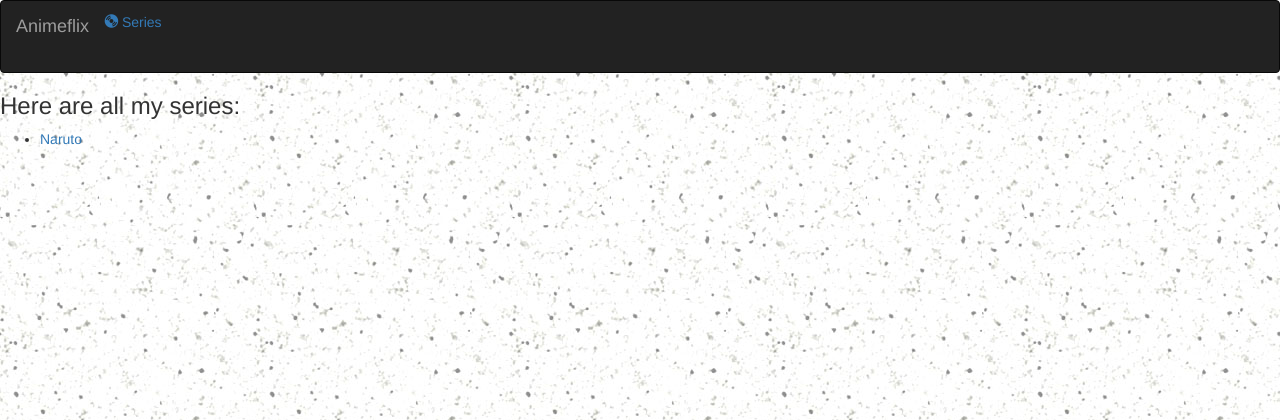
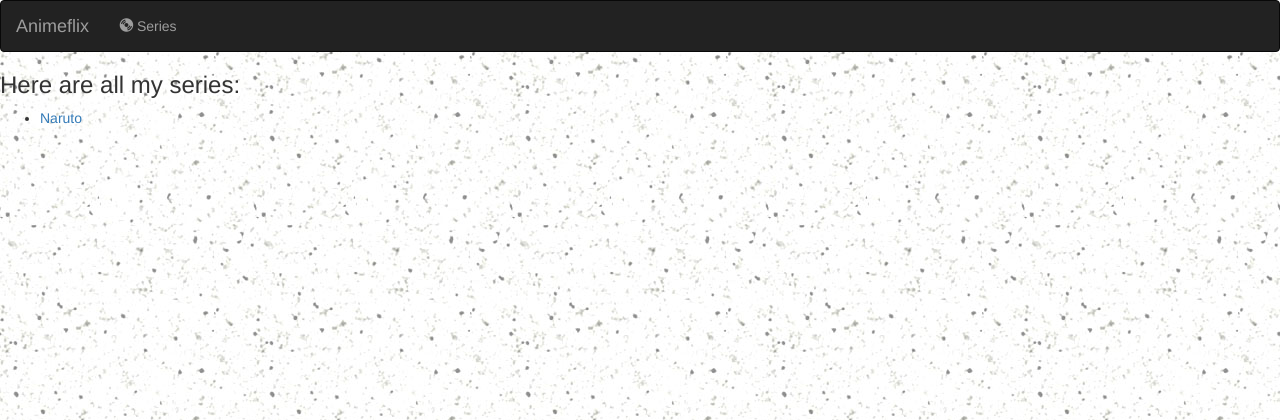
Before and after one commit to felipeuchida/animeflix, a Django app: page /video/ in a window 1280 px wide. Shown: the top 420 px of the page. Run offline with Django 3.2, Linux system fonts and the light colour scheme; data comes from the database, SQL or seed files in the repository; both versions use the stored data as it was after the commit; some libraries are stand-ins or nearby versions.

Commit message:
fixed the bug of the button of the navigated bar

```diff
--- a/video/templates/video/index.html
+++ b/video/templates/video/index.html
@@ -9,7 +9,7 @@
 
 
 <nav class="navbar navbar-inverse">
-	<div class="containder-fluid">
+	<div class="container-fluid">
 
 		<!-- header -->
 		 <div class="navbar-header">
@@ -23,7 +23,7 @@
 
 		 <!-- itens -->
 		 <div class="collapse navbar-collapse">
-		 	<ul class="nav navbar nav">
+		 	<ul class="nav navbar-nav">
 		 		<li class="">
 		 			<a href="{% url 'video:index' %}">
 		 				<span class="glyphicon glyphicon-cd" aria-hidden="true"></span>&nbsp;Series
```
Also changed, not shown: db.sqlite3.
